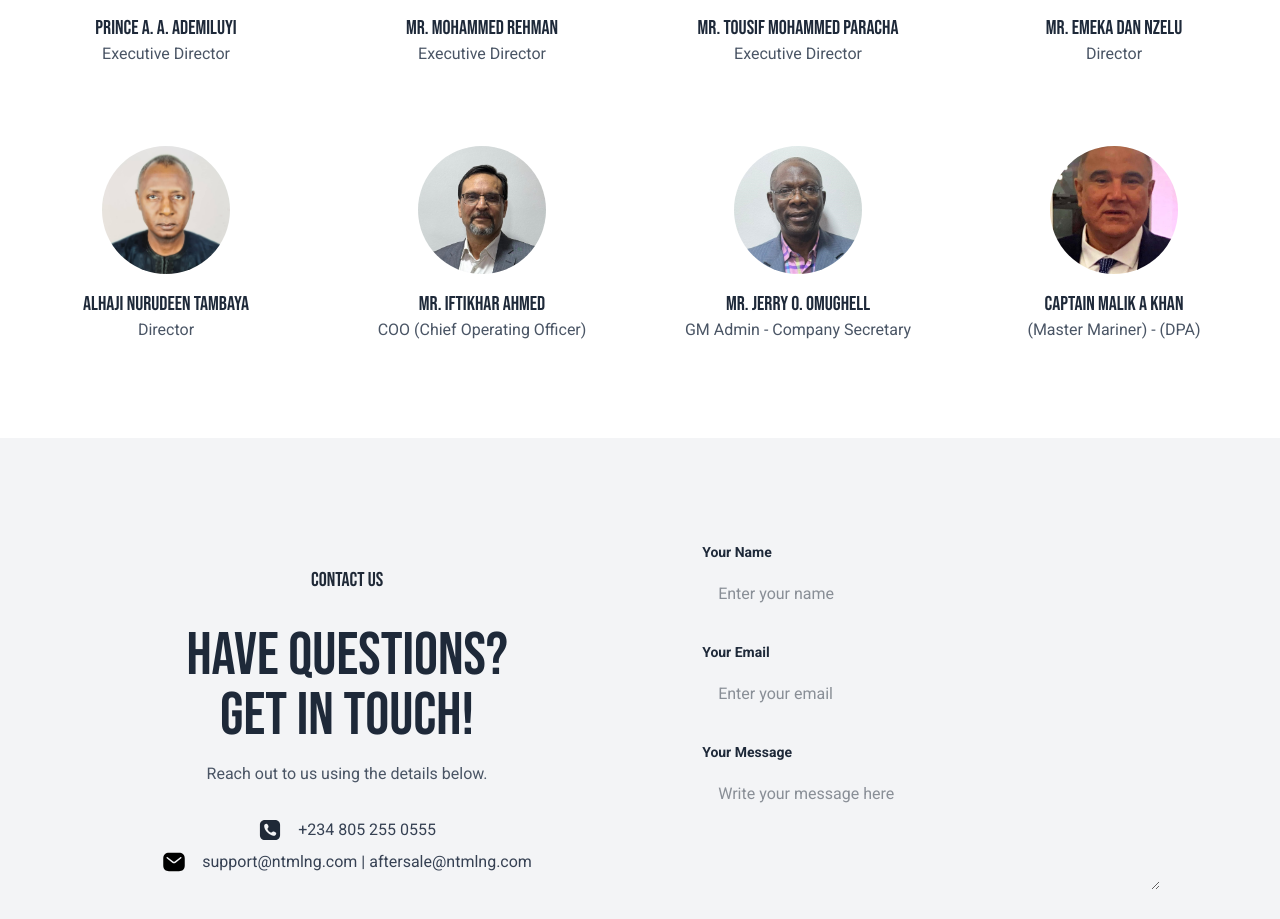
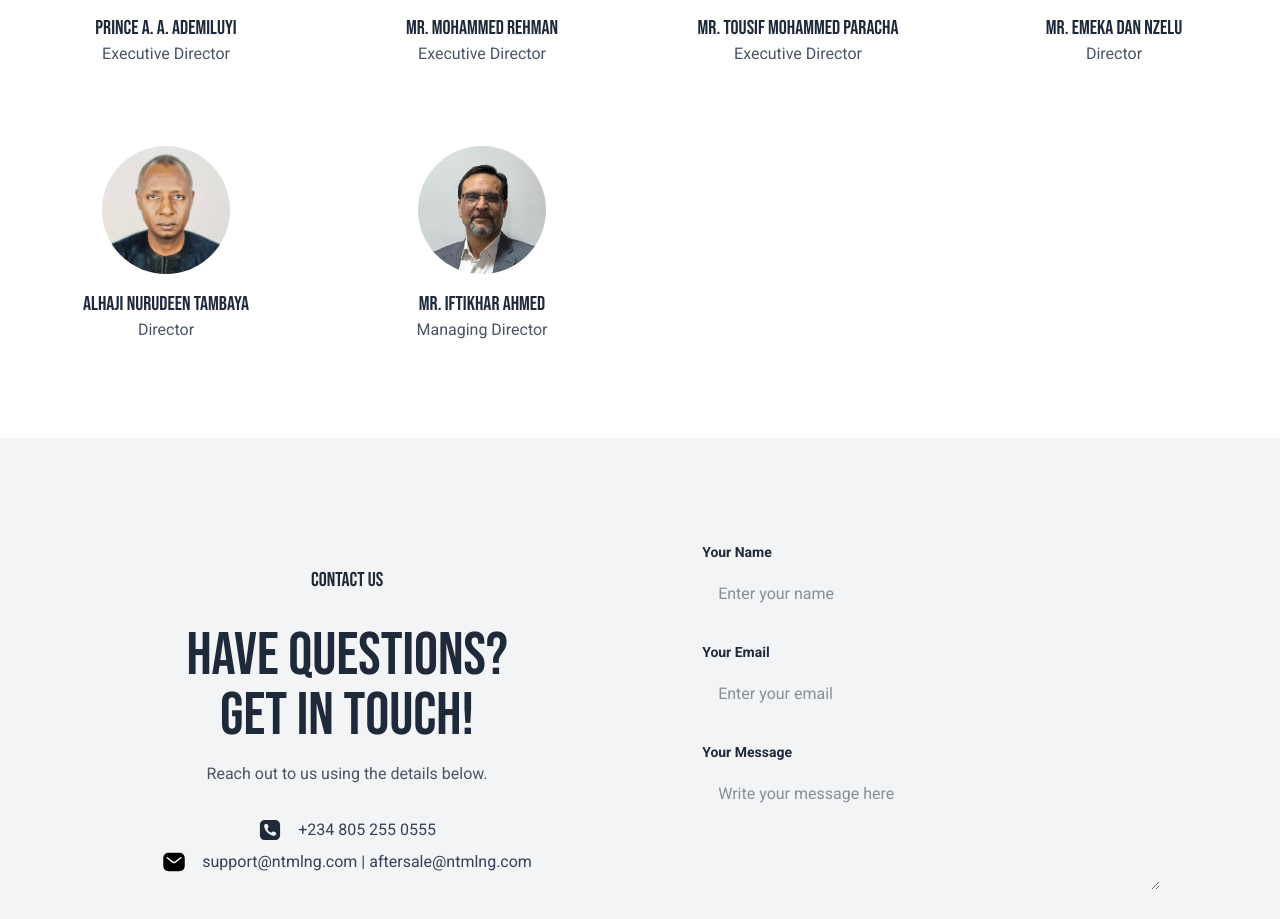
Before and after one commit to augustine-ugwu/ntml, a Next.js app: page / in a window 1280 px wide. Shown: the part 2270-3189 px from the top of the page. Built offline with nearby package versions, Linux system fonts and the light colour scheme.

Commit message:
Quick fix

```diff
--- a/src/components/Team.js
+++ b/src/components/Team.js
@@ -29,18 +29,8 @@ const Team = () => {
     },
     {
       name: "Mr. Iftikhar Ahmed",
-      position: "COO (Chief Operating Officer)",
+      position: "Managing Director",
       image: "../Image2.jpeg",
-    },
-    {
-      name: "Mr. Jerry O. Omughell",
-      position: "GM Admin - Company Secretary",
-      image: "../Image8.jpeg",
-    },
-    {
-      name: "Captain Malik A Khan",
-      position: "(Master Mariner) - (DPA)",
-      image: "../Image9.jpg",
     },
   ];
 
```
